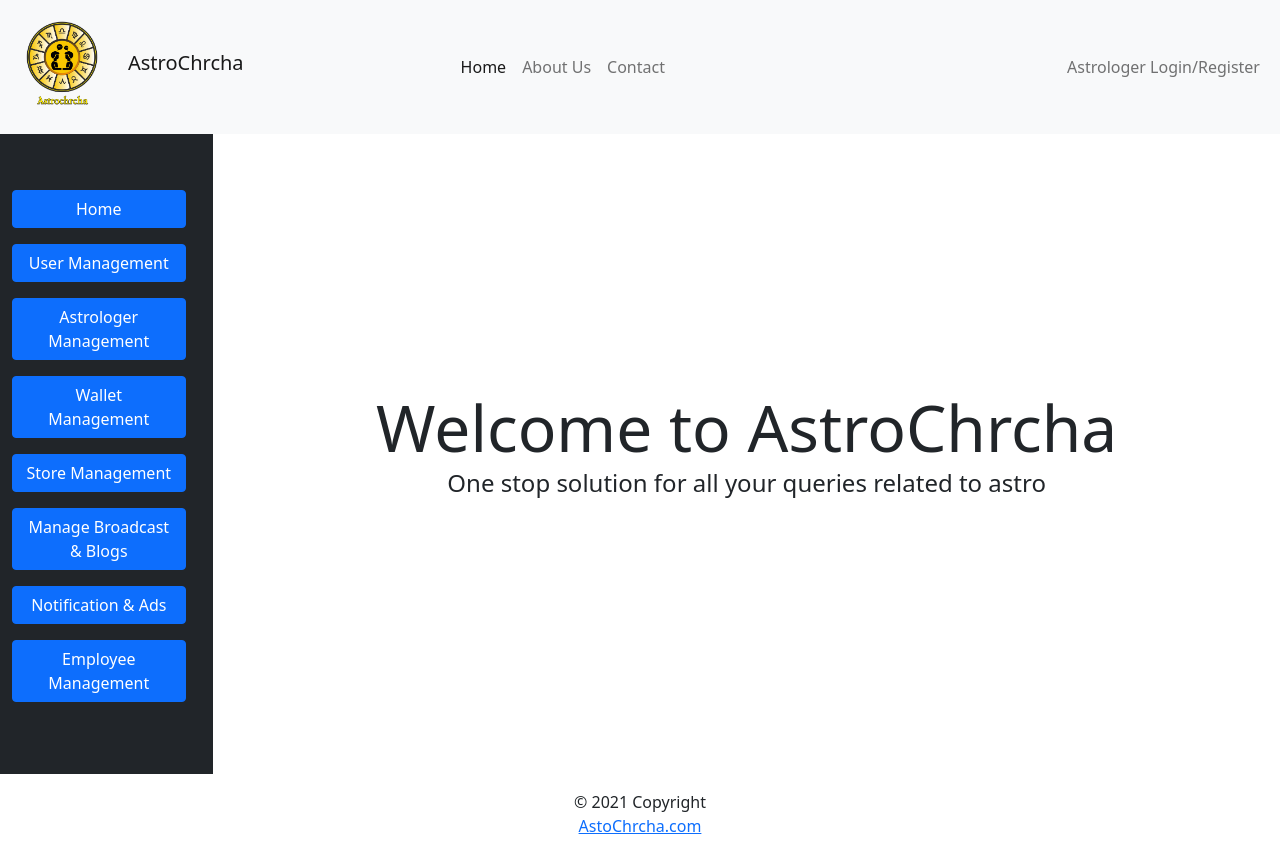
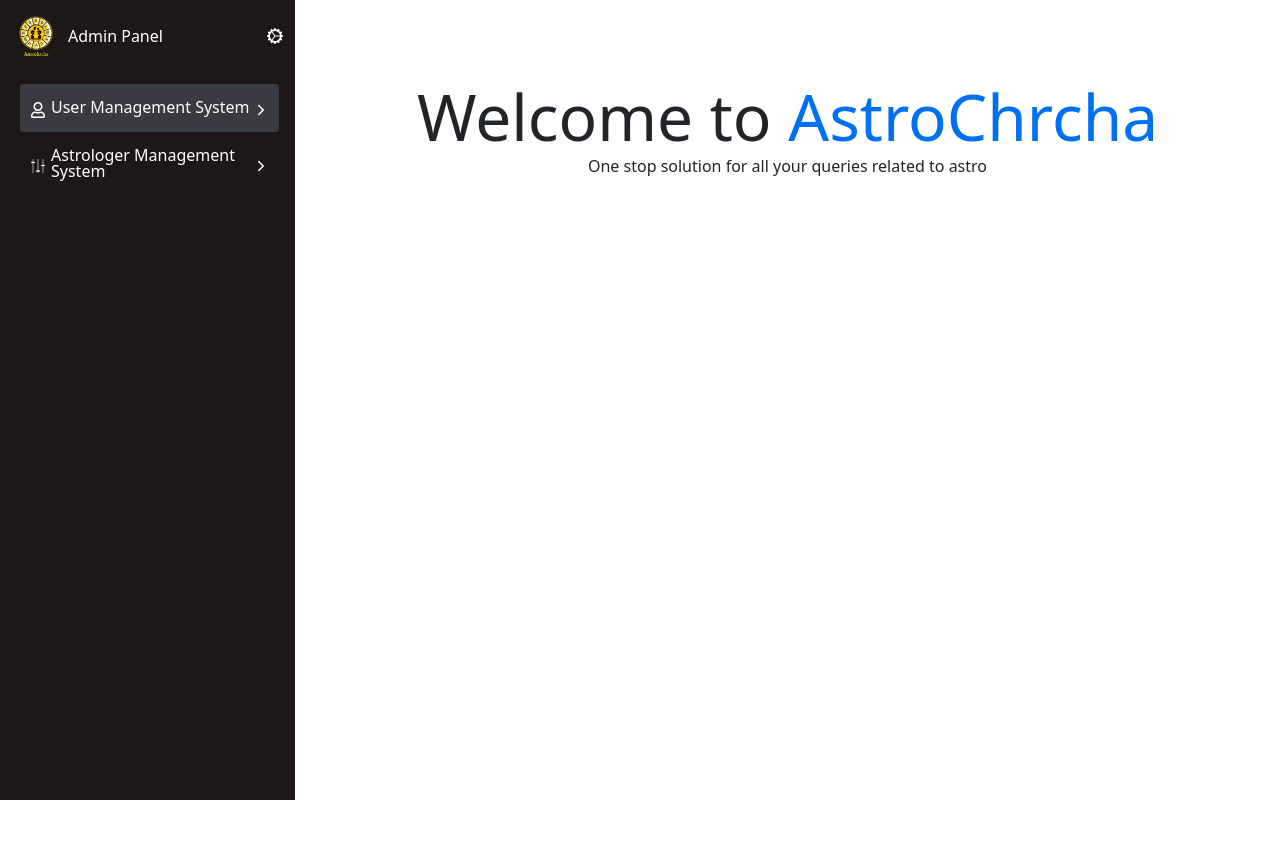
Before and after one commit to imshubhampatel/astroweb, a Next.js app: page /admin in a window 1280 px wide. After the commit the page ends 800 px from the top, so only its background shows below. Built offline with nearby package versions, Linux system fonts and the light colour scheme; no server answers.

Commit message:
redigned side panel

```diff
--- /dev/null
+++ b/components/adminPanel/layout.js
@@ -0,0 +1,43 @@
+
+import Sidebar from "./sidebar";
+import Head from 'next/head'
+
+const Layout = ({ children }) => {
+    return (
+
+        <>
+
+            <Head>
+
+                <meta charSet="utf-8" />
+                <meta name="viewport" content="width=device-width, initial-scale=1" />
+
+            </Head>
+
+            <div className="container-fluid  p-0" >
+
+                <div className="d-flex justify-content-start vh-100 "  >
+
+                    <div className="" >
+                    <Sidebar />
+
+                    </div>
+
+
+                    <div className="flex-fill" >
+
+                    {children}
+                    </div>
+
+
+                </div>
+
+
+
+            </div>
+
+        </>
+    );
+};
+
+export default Layout;
--- /dev/null
+++ b/components/adminPanel/sidebar.js
@@ -0,0 +1,87 @@
+import styles from '../../styles/adminPanel/sidebar.module.css'
+import Image from 'next/image'
+
+import { BsGearWideConnected } from 'react-icons/bs'
+import { FaRegUser } from 'react-icons/fa'
+import { IoIosArrowForward } from 'react-icons/io'
+import {GiSettingsKnobs} from 'react-icons/gi'
+
+export default function Sidebar() {
+    return (
+
+        <div className={`${styles.sidebar_base}`}  >
+
+
+
+
+            <div className="d-flex  align-content-center" >
+
+                <div className={`${styles.logoHolder}`}>
+                    <Image
+                        src="/astrochrchalogo.png"
+                        layout="fixed"
+                        width={48}
+                        height={48}
+                    />
+                </div>
+
+                <div className={`${styles.mainText}`}>
+                    Admin Panel
+                </div>
+
+                <div className={`ms-auto ${styles.center_div}`}>
+                    <BsGearWideConnected />
+                </div>
+
+            </div>
+
+
+
+            {/* Main Buttons */}
+            <div className={`${styles.button_wrapper}`} >
+
+
+
+                <div className={`${styles.button}  ${styles.buttonActive}  ${styles.center_div}` } >
+
+                    <span>
+                    <FaRegUser />
+                    </span>
+
+                    <span className={`${styles.buttonText}`}>
+                    User Management System
+                    </span>
+
+                    <span className="ms-auto">
+                    <IoIosArrowForward />
+                    </span>
+
+
+                </div>
+
+                <div className={`${styles.button}    ${styles.center_div} my-2` } >
+
+                    <span>
+                    <GiSettingsKnobs />
+                    </span>
+
+                    <span className={`${styles.buttonText}`}>
+                    Astrologer Management System
+                    </span>
+
+                    <span className="ms-auto">
+                    <IoIosArrowForward />
+                    </span>
+
+
+                </div>
+
+            </div>
+
+
+
+
+        </div>
+
+    )
+}
--- a/package.json
+++ b/package.json
@@ -19,6 +19,7 @@
     "react": "17.0.2",
     "react-dom": "17.0.2",
     "react-firebase-hooks": "^3.0.4",
+    "react-icons": "^4.3.1",
     "react-paginate": "^7.1.3",
     "tailwindcss": "^2.2.16"
   },
--- a/pages/_app.js
+++ b/pages/_app.js
@@ -1,21 +1,30 @@
-import '../styles/globals.css'
+// import '../styles/globals.css'
 import Layout from '../components/Layout'
 import 'bootstrap/dist/css/bootstrap.css'
 import Head from 'next/head'
 
 
 function MyApp({ Component, pageProps }) {
-  return (
-    <Layout>
-
-      <Head>
-      <meta name="viewport" content="width=device-width, initial-scale=1"/>
-      </Head>
 
 
-      <Component {...pageProps} />
-     </Layout>
-  );
+
+  const getLayout = Component.getLayout ||
+    ((page) => {
+
+      return (
+        <Layout>
+          <Head>
+            <meta name="viewport" content="width=device-width, initial-scale=1" />
+          </Head>
+          {page}
+        </Layout>
+      )
+    })
+
+  return getLayout(<Component {...pageProps} />)
+
+
+
 }
 
 export default MyApp
--- a/pages/admin/index.js
+++ b/pages/admin/index.js
@@ -1,24 +1,38 @@
-import Head from "next/head";
-import Image from "next/image";
-import styles from "../../styles/Home.module.css";
-import Link from "next/link";
-import AdminPanelLayout from '../../components/AdminPanelLayout'
+import AdminLayout from '../../components/adminPanel/layout'
+import Head from 'next/head'
+import styles from '../../styles/Home.module.css'
+
+
 export default function Home() {
   return (
     <>
-      <AdminPanelLayout>
-        <div className={styles.container}>
-          <div className={styles.main}>
+
+    <div className = "" >
+      <Head>
+        <title>AstroChrcha</title>
+        <meta name="description" content="Generated by create next app" />
+        <link rel="icon" href="/favicon.ico" />
+      </Head>
+      <main className={styles.main}>
         <h1 className={styles.title}>
-              Welcome to AstroChrcha
+          Welcome to <a href="/private">AstroChrcha</a>
         </h1>
 
-            <p className={styles.description}>
+        <p className = "">
           One stop solution for all your queries related to astro{" "}
         </p>
+      </main>
       </div>
-        </div>
-      </AdminPanelLayout>
       </>
   );
 }
+
+
+
+Home.getLayout = function getLayout(page) {
+  return (
+    <AdminLayout>
+      {page}
+    </AdminLayout>
+  )
+}
--- /dev/null
+++ b/styles/adminPanel/sidebar.module.css
@@ -0,0 +1,53 @@
+.sidebar_base{
+    background-color: #1d1717;
+    color: white;
+    height: 100%;
+    padding: .75rem;
+    width: 18.438rem;
+
+}
+
+.logoHolder{
+    height: 3rem;
+    width: 3rem;
+    margin-right: .25rem;
+
+}
+
+.mainText{
+    margin-left: .25rem;
+    line-height: 3rem;
+    height: 3rem;
+}
+
+.center_div{
+    display: flex;
+    justify-content: center;
+    align-items: center;
+}
+
+.button_wrapper{
+    /* border: solid green; */
+    padding-left: 8px;
+    padding-right: 4px;
+    margin-top: 24px;
+
+
+}
+
+.button{
+    /* border: solid red; */
+    padding-left: 10px;
+    padding-right: 10px;
+    height: 3rem;
+    border-radius: 4px;
+}
+
+.buttonText{
+    padding-left: 5px;
+    line-height: .983rem;
+}
+
+.buttonActive{
+    background-color: #393A42;
+}
--- a/styles/globals.css
+++ b/styles/globals.css
@@ -1,4 +1,4 @@
-html,
+/* html,
 body {
   padding: 0;
   margin: 0;
@@ -13,4 +13,4 @@ a {
 
 * {
   box-sizing: border-box;
-}
+} */
```
Also changed, not shown: 2 other files (tests, documents, lock files or other folders). Lines whose indentation alone changed are shown as unchanged.
